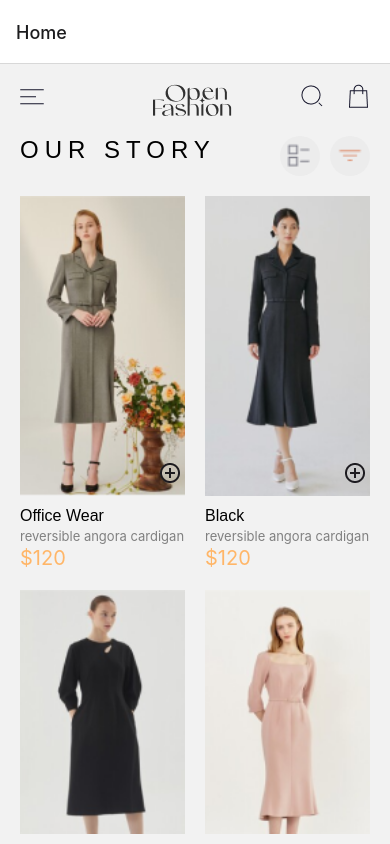
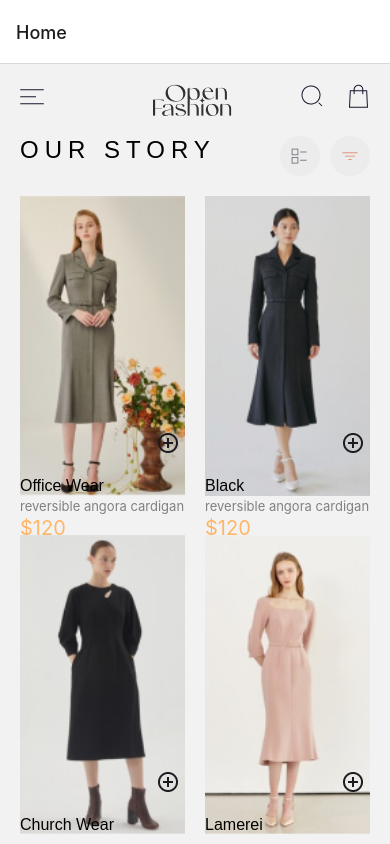
Before and after one commit to Fada-dev/rn-assignment6-11313275, a React Native app: screen /Home in a window 390 px wide. Built offline with nearby package versions, Linux system fonts and the light colour scheme.

Commit message:
Modified the uodate component to make the image fit the container

```diff
--- a/CartScreen.js
+++ b/CartScreen.js
@@ -1,6 +1,6 @@
 import React, { useState, useEffect } from "react";
 import { View, Text, FlatList, StyleSheet, Button, Image, TouchableOpacity } from "react-native";
-import remove from './assets/remove.png'
+import remove from './assets/remove.png';
 
 const CartScreen = ({ route, navigation }) => {
   const { cart } = route.params;
@@ -16,6 +16,7 @@ const CartScreen = ({ route, navigation }) => {
 
   return (
     <View style={styles.container}>
+
       <FlatList
         data={cartItems}
         keyExtractor={(item) => item.id}
--- a/HomeScreen.js
+++ b/HomeScreen.js
@@ -5,7 +5,6 @@ import {
   FlatList,
   StyleSheet,
   Image,
-  Button,
   TouchableOpacity,
 } from "react-native";
 import Menu from "./assets/Menu.png";
@@ -117,9 +116,11 @@ const HomeScreen = ({ navigation }) => {
         renderItem={({ item }) => (
           <View style={styles.product}>
             <Image source={item.image} style={styles.image} />
-            <Text style={styles.itemType}>{item.name}</Text>
-            <Text style={styles.itemName}>{item.description}</Text>
-            <Text style={styles.itemPrice}>{item.price}</Text>
+            <View style={styles.description}>
+              <Text style={styles.itemType}>{item.name}</Text>
+              <Text style={styles.itemName}>{item.description}</Text>
+              <Text style={styles.itemPrice}>{item.price}</Text>
+            </View>
             <TouchableOpacity style={styles.addIconContainer} onPress={() => addToCart(item)}>
               <Image source={add_circle} style={styles.addIcon} />
             </TouchableOpacity>
@@ -158,14 +159,13 @@ const styles = StyleSheet.create({
   product: {
     flex: 1,
     margin: 10,
-    width: 220,
-    borderRadius: 5,
-    alignItems: "flex-start",
+    marginBottom: -45,
   },
   image: {
     width: "100%",
     height: 300,
     marginBottom: 10,
+    objectFit: 'contain'
   },
   storyContainer: {
     display: "flex",
@@ -184,20 +184,15 @@ const styles = StyleSheet.create({
     justifyContent: "space-between",
     width: "auto",
   },
-  listImage: {
-    width: 28,
-    height: 28,
-  },
-  filterImage: {
-    width: 28,
-    height: 28,
+  description: {
+    position: 'relative',
+    top: -30
   },
   actionBackground: {
     width: 40,
     height: 40,
     borderRadius: 30,
     backgroundColor: "#ECECEC",
-    justifyContent: "space-between",
     justifyContent: "center",
     alignItems: "center",
   },
@@ -206,7 +201,6 @@ const styles = StyleSheet.create({
     height: 40,
     borderRadius: 30,
     backgroundColor: "#ECECEC",
-    justifyContent: "space-between",
     justifyContent: "center",
     alignItems: "center",
     marginRight: 10,
@@ -227,16 +221,8 @@ const styles = StyleSheet.create({
   },
   addIconContainer: {
     position: "absolute",
-    bottom: 77,
-    right: -5,
-    width: 40,
-    height: 40,
-    justifyContent: "center",
-    alignItems: "center",
-  },
-  addIcon: {
-    width: 24,
-    height: 24,
+    bottom: 115,
+    right: 5,
   },
 });
 
```
